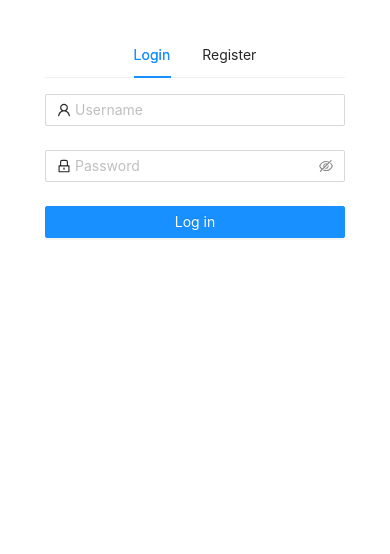
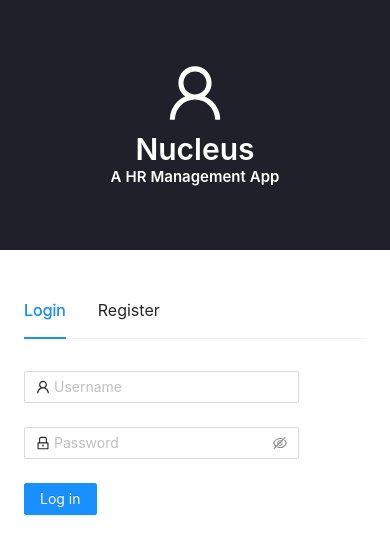
Before and after one commit to chaudharirohit2810/Nucleus_StackHack-2.0, a React (Create React App) app in the folder client/: page / in a window 390 px wide. Shown: the top 554 px of the page. Built offline with nearby package versions, Linux system fonts and the light colour scheme.

Commit message:
improv: css style of login page

```diff
--- a/client/src/pages/Auth/Employee/Login.jsx
+++ b/client/src/pages/Auth/Employee/Login.jsx
@@ -12,8 +12,9 @@ const Login = ({ onFinish }) => {
         <Form
             name="normal_login"
             style={{
-                maxWidth: "500px",
+                maxWidth: "700px",
                 minWidth: "300px",
+                marginTop: "1rem",
             }}
             initialValues={{
                 remember: true,
@@ -21,6 +22,7 @@ const Login = ({ onFinish }) => {
             onFinish={onFinish}
         >
             <Form.Item
+                className="input__login__element"
                 name="username"
                 rules={[
                     {
@@ -35,6 +37,7 @@ const Login = ({ onFinish }) => {
                 />
             </Form.Item>
             <Form.Item
+                className="input__login__element"
                 name="password"
                 rules={[
                     {
@@ -54,11 +57,7 @@ const Login = ({ onFinish }) => {
             </Form.Item>
 
             <Form.Item>
-                <Button
-                    type="primary"
-                    htmlType="submit"
-                    style={{ width: "100%" }}
-                >
+                <Button type="primary" htmlType="submit">
                     Log in
                 </Button>
             </Form.Item>
--- a/client/src/pages/Auth/Employee/Register/components/dropdown.jsx
+++ b/client/src/pages/Auth/Employee/Register/components/dropdown.jsx
@@ -6,6 +6,7 @@ const DropDown = ({ options, name, loading }) => (
     <Form.Item
         name={name}
         hasFeedback
+        className="input__element"
         rules={[{ required: true, message: `Please select your ${name}!` }]}
     >
         <Select
--- a/client/src/pages/Auth/Employee/Register/components/salary.jsx
+++ b/client/src/pages/Auth/Employee/Register/components/salary.jsx
@@ -1,15 +1,20 @@
 import React from "react";
-import { Form, Slider } from "antd";
+import { Form, Slider, Typography } from "antd";
+const { Text } = Typography;
 
 const Salary = ({ marks, name }) => {
     return (
-        <Form.Item
-            name={name}
-            label={name}
-            style={{ margin: "0px 16px 16px 16px" }}
-        >
-            <Slider marks={marks} min={10000} max={300000} step={1000} />
-        </Form.Item>
+        <>
+            <Text style={{ fontWeight: "bold" }}>
+                {name.charAt(0).toUpperCase() + name.slice(1)}:
+            </Text>
+            <Form.Item
+                name={name}
+                style={{ margin: "0px 16px 16px 16px", padding: "0px 16px" }}
+            >
+                <Slider marks={marks} min={10000} max={300000} step={1000} />
+            </Form.Item>
+        </>
     );
 };
 
--- a/client/src/pages/Auth/Employee/index.jsx
+++ b/client/src/pages/Auth/Employee/index.jsx
@@ -1,10 +1,13 @@
 import React from "react";
 import "antd/dist/antd.css";
-import { Tabs, message } from "antd";
+import { Tabs, message, Typography } from "antd";
 import Login from "./Login";
 import Register from "./Register";
 import { backendURL } from "../../../config";
 import axios from "axios";
+import "./login.css";
+import { UserOutlined } from "@ant-design/icons";
+const { Title } = Typography;
 
 const { TabPane } = Tabs;
 
@@ -64,15 +67,26 @@ class EmployeeAuth extends React.Component {
 
     render() {
         return (
-            <div
+            <div className="hero__main">
+                <div className="hero__header equal__width">
+                    <div>
+                        <UserOutlined
                             style={{
-                    display: "flex",
-                    width: "100%",
-                    justifyContent: "center",
-                    paddingTop: "2rem",
+                                fontSize: "60px",
+                                textAlign: "center",
+                                display: "block",
+                                marginBottom: "0.5rem",
+                                color: "#fff",
                             }}
-            >
-                <Tabs centered>
+                        />
+                        <Title className="hero__header__title">Nucleus</Title>
+                        <Title className="hero__header__subtitle">
+                            A HR Management App
+                        </Title>
+                    </div>
+                </div>
+                <div className="equal__width hero__login__form">
+                    <Tabs size="large" style={{ width: "100%" }}>
                         <TabPane tab="Login" key="login">
                             <Login onFinish={this.onFinish} />
                         </TabPane>
@@ -80,6 +94,7 @@ class EmployeeAuth extends React.Component {
                             <Register onFinish={this.register} />
                         </TabPane>
                     </Tabs>
+                </div>
             </div>
         );
     }
--- /dev/null
+++ b/client/src/pages/Auth/Employee/login.css
@@ -0,0 +1,74 @@
+.equal__width {
+    flex: 1;
+}
+
+.hero__main {
+    display: flex;
+    width: 100%;
+}
+
+@media (max-width: 768px) {
+    .hero__main {
+        flex-direction: column;
+    }
+    /* .hero__header {
+        width: 0;
+        display: none;
+    } */
+    .hero__header {
+        height: 250px !important;
+    }
+    .equal__width {
+        flex: initial;
+    }
+    .hero__login__form {
+        width: 100vw;
+        min-height: initial !important;
+    }
+    .input__element .input__login__element {
+        width: 80%;
+    }
+}
+
+.hero__header__title {
+    font-size: clamp(30px, 5vw, 50px) !important;
+    margin: 0 !important;
+    text-align: center;
+    color: #fff !important;
+    font-weight: bold;
+}
+
+.hero__header__subtitle {
+    font-size: clamp(15px, 2.5vw, 25px) !important;
+    margin: 0 !important;
+    text-align: center;
+    color: #fff !important;
+    font-weight: bold;
+}
+
+.hero__header {
+    display: flex;
+    justify-content: center;
+    align-items: center;
+    height: 100vh;
+    padding: 3rem;
+    background-color: #1f2029;
+}
+
+.hero__login__form {
+    min-height: 100vh;
+    padding: 2rem 1.5rem 1rem;
+}
+
+.input__element {
+    margin-right: 0.5rem;
+    width: 45%;
+    min-width: 275px;
+    max-width: 600px;
+}
+
+.input__login__element {
+    width: 80%;
+    max-width: 500px;
+    min-width: 275px;
+}
--- a/client/src/pages/Auth/HR/Login.jsx
+++ b/client/src/pages/Auth/HR/Login.jsx
@@ -12,7 +12,7 @@ const Login = ({ onFinish }) => {
         <Form
             name="normal_login"
             style={{
-                maxWidth: "500px",
+                maxWidth: "700px",
                 minWidth: "300px",
             }}
             initialValues={{
@@ -21,6 +21,7 @@ const Login = ({ onFinish }) => {
             onFinish={onFinish}
         >
             <Form.Item
+                className="input__login__element"
                 name="username"
                 rules={[
                     {
@@ -35,6 +36,7 @@ const Login = ({ onFinish }) => {
                 />
             </Form.Item>
             <Form.Item
+                className="input__login__element"
                 name="password"
                 rules={[
                     {
@@ -54,11 +56,7 @@ const Login = ({ onFinish }) => {
             </Form.Item>
 
             <Form.Item>
-                <Button
-                    type="primary"
-                    htmlType="submit"
-                    style={{ width: "100%" }}
-                >
+                <Button type="primary" htmlType="submit">
                     Log in
                 </Button>
             </Form.Item>
--- a/client/src/pages/Auth/HR/index.jsx
+++ b/client/src/pages/Auth/HR/index.jsx
@@ -1,12 +1,14 @@
+import { message, Tabs, Typography } from "antd";
+import "antd/dist/antd.css";
+import axios from "axios";
 import React from "react";
-import "antd/dist/antd.css";
-import { Tabs, message } from "antd";
+import { backendURL } from "../../../config";
 import Login from "./Login";
 import Register from "./Register";
-import { backendURL } from "../../../config";
-import axios from "axios";
+import { UserOutlined } from "@ant-design/icons";
 
 const { TabPane } = Tabs;
+const { Title } = Typography;
 
 class HRAuth extends React.Component {
     constructor(props) {
@@ -65,15 +67,26 @@ class HRAuth extends React.Component {
 
     render() {
         return (
-            <div
+            <div className="hero__main">
+                <div className="hero__header equal__width">
+                    <div>
+                        <UserOutlined
                             style={{
-                    display: "flex",
-                    width: "100%",
-                    justifyContent: "center",
-                    paddingTop: "2rem",
+                                fontSize: "60px",
+                                textAlign: "center",
+                                display: "block",
+                                marginBottom: "0.5rem",
+                                color: "#fff",
                             }}
-            >
-                <Tabs centered>
+                        />
+                        <Title className="hero__header__title">Nucleus</Title>
+                        <Title className="hero__header__subtitle">
+                            A HR Management App
+                        </Title>
+                    </div>
+                </div>
+                <div className="equal__width hero__login__form">
+                    <Tabs size="large" style={{ width: "100%" }}>
                         <TabPane tab="Login" key="login">
                             <Login onFinish={this.onFinish} />
                         </TabPane>
@@ -82,6 +95,7 @@ class HRAuth extends React.Component {
                         </TabPane>
                     </Tabs>
                 </div>
+            </div>
         );
     }
 }
```
Also changed, not shown: client/src/pages/Auth/Employee/Register/components/password.jsx (+21 -10 lines), client/src/pages/Auth/Employee/Register/index.jsx (+29 -11 lines), client/src/pages/Auth/HR/Register/components/password.jsx (+21 -10 lines), client/src/pages/Auth/HR/Register/index.jsx (+24 -11 lines), 1 other file (tests, documents, lock files or other folders). Lines whose indentation alone changed are shown as unchanged.
